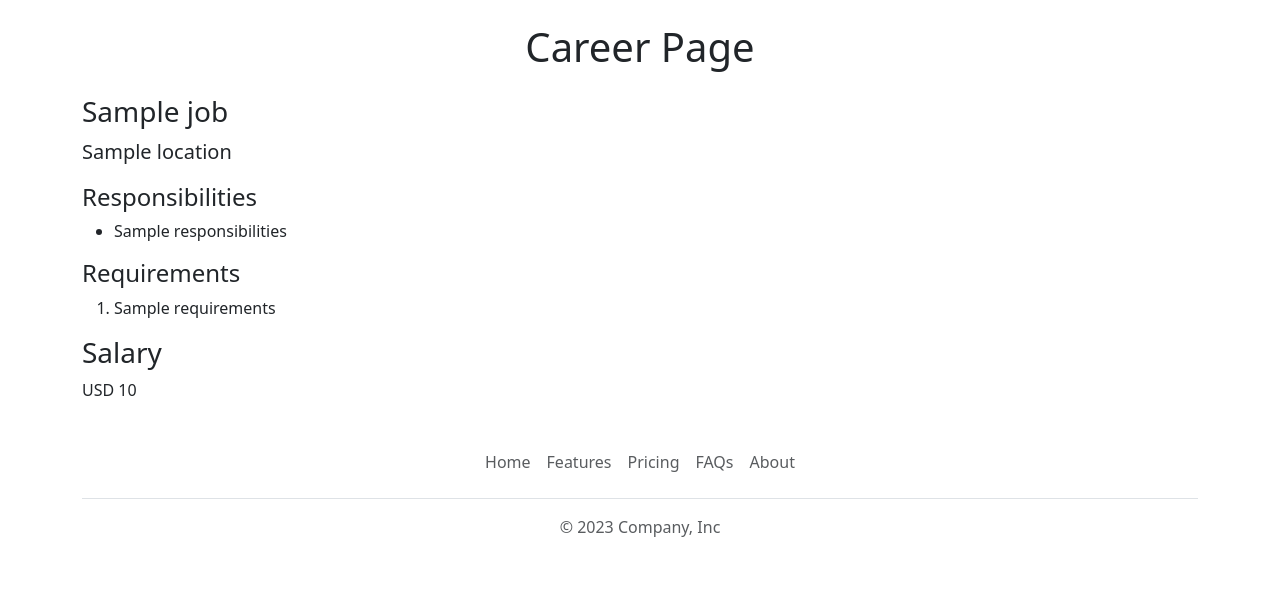
After one commit to GauthamSU/Flask_Project, a Flask app: template templates/jobpage.html in a window 1280 px wide. The commit adds this page. Shown: the part 417-1012 px from the top of the page. Run offline with Flask 3, Linux system fonts and the light colour scheme; the template is opened without the code that fills it: most values are stand-ins (such as "Sample title", 1, 10 or a date in 2020).

Commit message:
Dynamic pages for each job

```diff
--- a/app.py
+++ b/app.py
@@ -1,5 +1,5 @@
 from flask import Flask, render_template, jsonify
-from database import load_jobs_from_db
+from database import load_jobs_from_db, load_job_from_db
 
 app = Flask(__name__)
 
@@ -16,5 +16,15 @@ def list_jobs():
   return jsonify(jobs)
 
 
+@app.route("/job/<id>")
+def show_job(id):
+  job = load_job_from_db(id)
+
+  if not job:
+    return "Not found", 404
+
+  return render_template('jobpage.html', job=job)
+
+
 if __name__ == '__main__':
   app.run(host='0.0.0.0', debug=True)
--- a/templates/jobitem.html
+++ b/templates/jobitem.html
@@ -11,6 +11,6 @@
     {% endif %}
   </div>
   <div class="col-2 padding-right:16px">
-    <a href="mailto:gautham@company.ai?subject=Application%20for%20{{job['title']}}&body=Hello%2C%0D%0A%0D%0AMy%20Name%3A%20%3Cyour%20name%20here%3E%0D%0A%0D%0AMy%20Linkedin%20Link%3A%20%3Cyour%20linkedin%20link%3E%0D%0A%0D%0AMy%20Portfolio%20Website%3A%20%3Cyour%20website%20here%3E%0D%0A%0D%0AIs%20Resume%20attached(Yes%2FNo)%3F%20%3A%20%3Cyour%20answer%20here%3E%0D%0A" type="button" class="btn btn-outline-primary float-right align-middle">Apply</a>
+    <a href="/job/{{job.id}}" type="button" class="btn btn-outline-primary float-right align-middle">Apply</a>
   </div>
 </div>
--- /dev/null
+++ b/templates/jobpage.html
@@ -0,0 +1,45 @@
+<!DOCTYPE html>
+<html>
+  <head>
+    <meta charset="utf-8">
+    <meta name="viewport" content="width=device-width, initial-scale=1">
+    <title>Career Page</title>
+    <link href="https://cdn.jsdelivr.net/npm/bootstrap@5.3.1/dist/css/bootstrap.min.css" rel="stylesheet" integrity="sha384-4bw+/aepP/YC94hEpVNVgiZdgIC5+VKNBQNGCHeKRQN+PtmoHDEXuppvnDJzQIu9" crossorigin="anonymous">
+    <style>
+      #banner {
+        height: 360px;
+        width: 100%;
+        object-fit:cover;
+        margin-bottom:16px;
+        }
+    </style>
+  </head>
+  <body>
+    {% include 'nav.html' %}
+    <img class="img-fluid" id="banner" src='https://flaskproject--gauthamsu.repl.co/static/banner.jpg'>
+    <div class='container'>
+      <h1 class="text-center mt-2 mb-4">Career Page</h1>
+      <h3 class='mb-2'>{{job.title}}</h3>
+      <p class="lead mt-0">{{job.location}}</p>
+      <h4>Responsibilities</h4>
+      <ul>
+        {% for line in job.responsibilities.split('.') %}
+        {% if line | length > 2 %}
+        <li>{{line}}</li>
+        {% endif %}
+        {% endfor %}
+      </ul>
+      <h4>Requirements</h4>
+      <ol>
+        {% for line in job.requirements.split('.') %}
+        {% if line | length > 2 %}
+        <li>{{line}}</li>
+        {% endif %}
+        {% endfor %}
+      </ol>
+      <h3>Salary</h3>
+      <p>{{job.currency}} {{job.salary}}</p>
+    </div>
+    {% include 'footer.html' %}
+  </body>
+</html>
--- a/templates/nav.html
+++ b/templates/nav.html
@@ -1,6 +1,6 @@
 <nav class="navbar shadow-sm fixed-top bg-white">
   <div class="container-fluid">
-    <a class="navbar-brand" href="#">
+    <a class="navbar-brand" href="/">
       <img src="/static/logo.svg" alt="Logo" width="30" height="24" class="d-inline-block align-text-top">
       Careers
     </a>
```
Also changed, not shown: database.py (+11 -0 lines).
